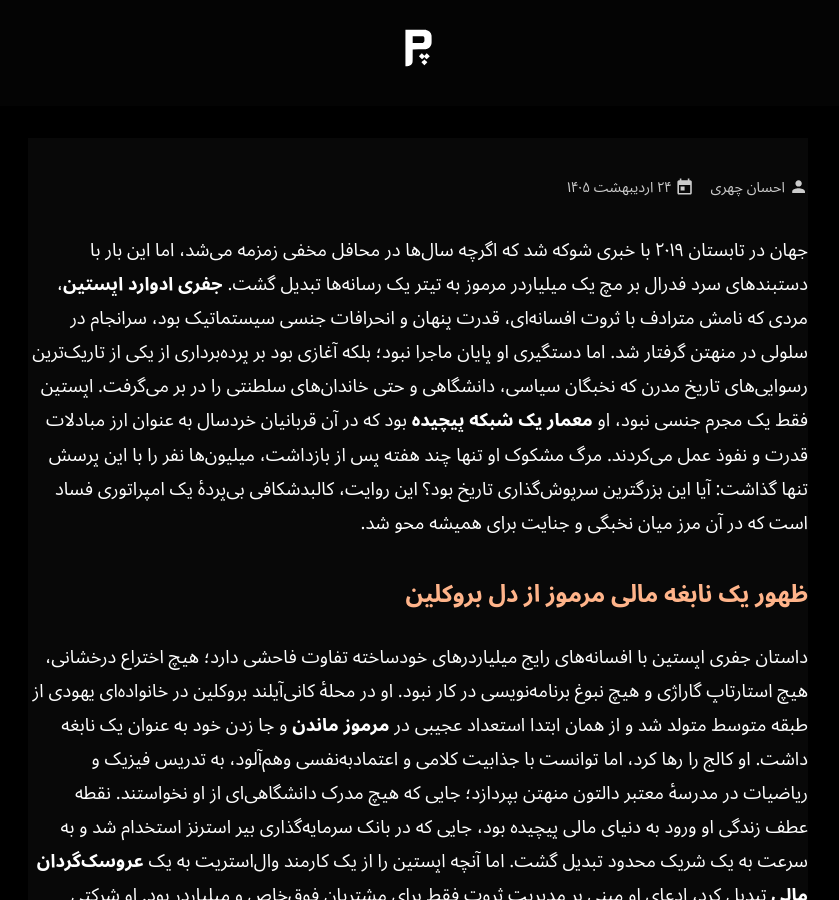
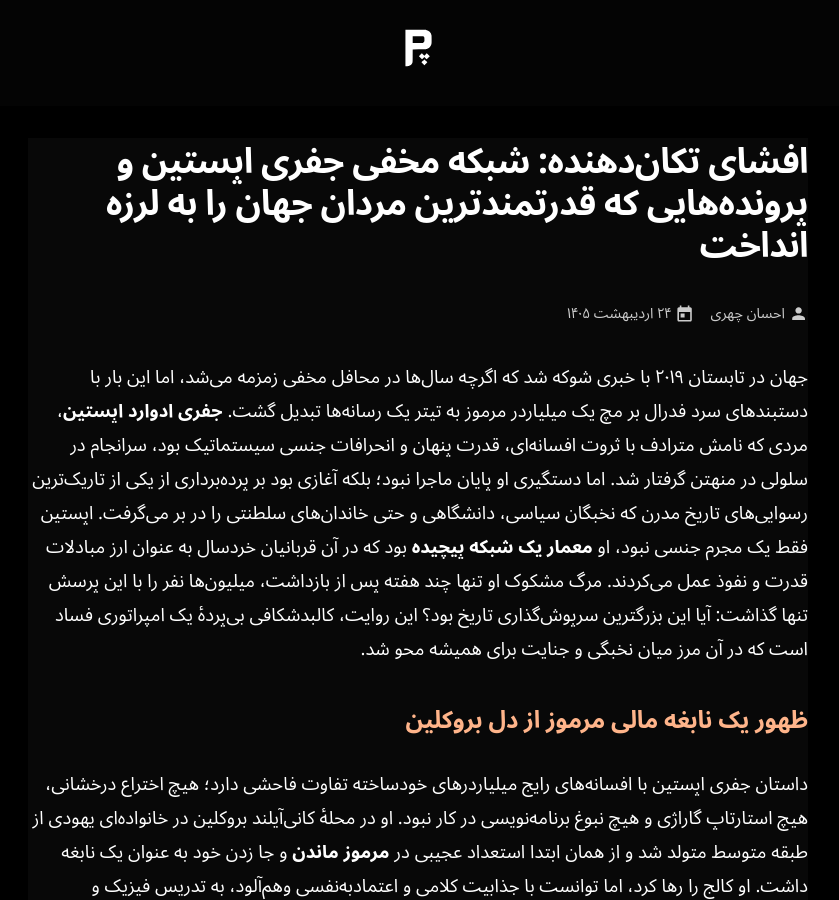
Before and after one commit to darkblog/darkblog.github.io, a Jekyll site: the page built from _posts/2026-5-14-epstein.md, in a window 1280 px wide and 900 px high. Shown: the whole window, without its empty margins (222-1061 px from the left). Built offline with Jekyll 4.4.1, drawn with Linux system fonts in a browser that asks for light colours.

Commit message:
Update 2026-5-14-epstein.md

```diff
--- a/_posts/2026-5-14-epstein.md
+++ b/_posts/2026-5-14-epstein.md
@@ -1,5 +1,5 @@
 ---
-title: افشای تکان‌دهنده: شبکه مخفی جفری اپستین و پرونده‌هایی که قدرتمندترین مردان جهان را به لرزه انداخت
+title: "افشای تکان‌دهنده: شبکه مخفی جفری اپستین و پرونده‌هایی که قدرتمندترین مردان جهان را به لرزه انداخت"
 ---
 
 جهان در تابستان ۲۰۱۹ با خبری شوکه شد که اگرچه سال‌ها در محافل مخفی زمزمه می‌شد، اما این بار با دستبندهای سرد فدرال بر مچ یک میلیاردر مرموز به تیتر یک رسانه‌ها تبدیل گشت. **جفری ادوارد اپستین**، مردی که نامش مترادف با ثروت افسانه‌ای، قدرت پنهان و انحرافات جنسی سیستماتیک بود، سرانجام در سلولی در منهتن گرفتار شد. اما دستگیری او پایان ماجرا نبود؛ بلکه آغازی بود بر پرده‌برداری از یکی از تاریک‌ترین رسوایی‌های تاریخ مدرن که نخبگان سیاسی، دانشگاهی و حتی خاندان‌های سلطنتی را در بر می‌گرفت. اپستین فقط یک مجرم جنسی نبود، او **معمار یک شبکه پیچیده** بود که در آن قربانیان خردسال به عنوان ارز مبادلات قدرت و نفوذ عمل می‌کردند. مرگ مشکوک او تنها چند هفته پس از بازداشت، میلیون‌ها نفر را با این پرسش تنها گذاشت: آیا این بزرگترین سرپوش‌گذاری تاریخ بود؟ این روایت، کالبدشکافی بی‌پردهٔ یک امپراتوری فساد است که در آن مرز میان نخبگی و جنایت برای همیشه محو شد.
```
